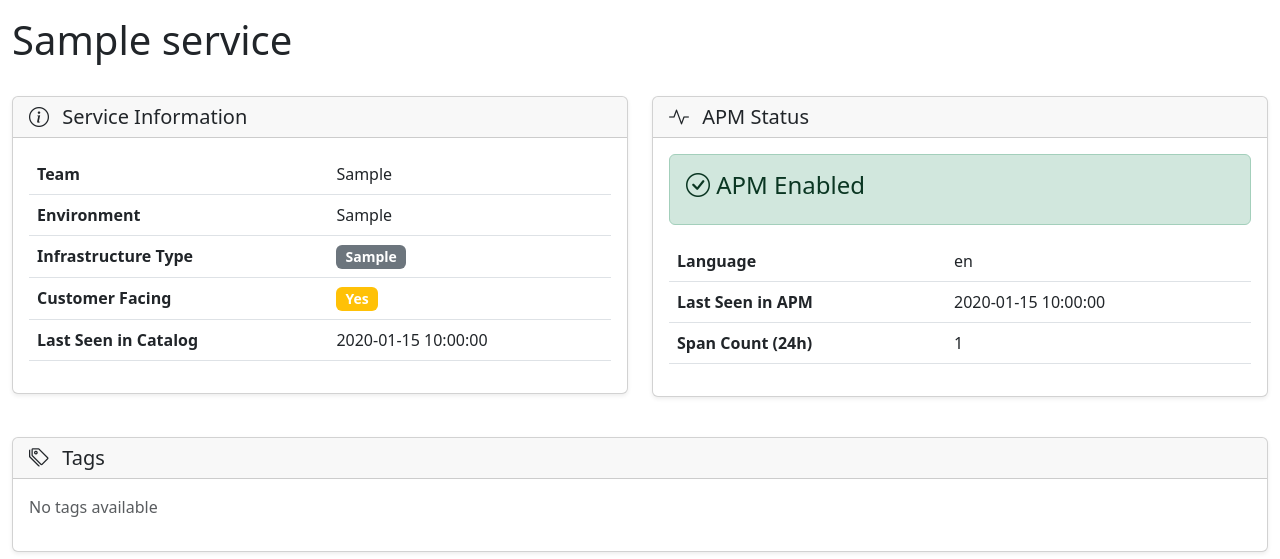
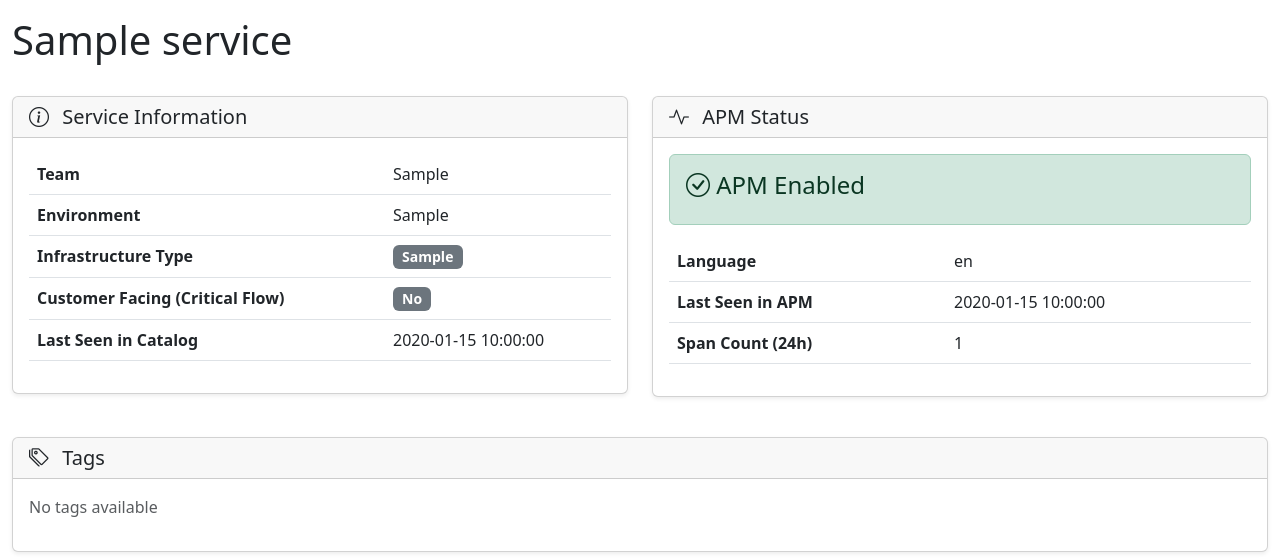
Before and after one commit to thanigaiv/apm-coverage, a Flask app: a page that uses app/templates/service_detail.html in a window 1280 px wide. Shown: the part 104-663 px from the top of the page. Run offline with Flask 3, Linux system fonts and the light colour scheme; tables that the repository leaves empty hold one stand-in row (values such as "Sample post").

Commit message:
add logic for customer facing services

```diff
--- a/app/routes/dashboard.py
+++ b/app/routes/dashboard.py
@@ -85,7 +85,7 @@ def index():
                 'percentage': (stats['with_apm'] / stats['total'] * 100) if stats['total'] > 0 else 0
             })
 
-    # Customer-facing services without APM
+    # Customer-facing services without APM (critical_flow=true)
     customer_facing_no_apm = []
     if total_services > 0:
         apm_service_map = {apm.service_name: apm.has_apm for apm in APMService.query.filter(
@@ -93,7 +93,9 @@ def index():
         ).all()}
 
         for service in filtered_services:
-            if service.is_customer_facing and not apm_service_map.get(service.service_name, False):
+            # Customer-facing services are those with critical_flow=true
+            is_customer_facing = service.tags and service.tags.get('critical_flow') == 'true'
+            if is_customer_facing and not apm_service_map.get(service.service_name, False):
                 customer_facing_no_apm.append(service)
 
     # Recent broken traces
--- a/app/routes/services.py
+++ b/app/routes/services.py
@@ -43,17 +43,25 @@ def list_services():
         elif apm_filter == 'disabled':
             query = query.filter(or_(APMService.has_apm == False, APMService.has_apm == None))
 
-    if customer_facing_filter:
-        if customer_facing_filter == 'yes':
-            query = query.filter(Service.is_customer_facing == True)
-        elif customer_facing_filter == 'no':
-            query = query.filter(Service.is_customer_facing == False)
-
     if search_query:
         query = query.filter(Service.service_name.ilike(f'%{search_query}%'))
 
-    # Get services (before tag filtering)
+    # Get services (before filtering)
     services = query.all()
+
+    # Apply customer_facing filter (critical_flow=true) in Python
+    if customer_facing_filter:
+        filtered_list = []
+        for service in services:
+            # Customer-facing services are those with critical_flow=true
+            is_customer_facing = service.tags and service.tags.get('critical_flow') == 'true'
+
+            if customer_facing_filter == 'yes' and is_customer_facing:
+                filtered_list.append(service)
+            elif customer_facing_filter == 'no' and not is_customer_facing:
+                filtered_list.append(service)
+
+        services = filtered_list
 
     # Apply tag filter in Python (database-agnostic approach)
     if tag_filter:
@@ -135,12 +143,15 @@ def export_services():
 
     # Write data
     for service in services:
+        # Customer-facing services are those with critical_flow=true
+        is_customer_facing = service.tags and service.tags.get('critical_flow') == 'true'
+
         writer.writerow([
             service.service_name,
             service.team or '',
             service.environment or '',
             service.infrastructure_type or '',
-            'Yes' if service.is_customer_facing else 'No',
+            'Yes' if is_customer_facing else 'No',
             'Yes' if service.apm_service and service.apm_service.has_apm else 'No',
             service.apm_service.apm_language if service.apm_service else '',
             service.last_seen_catalog.isoformat() if service.last_seen_catalog else '',
--- a/app/services/sync_service.py
+++ b/app/services/sync_service.py
@@ -191,11 +191,9 @@ def analyze_broken_traces(sample_size=100):
             # Identify why this is a potential broken trace
             reasons = []
 
-            if service.is_customer_facing:
-                reasons.append("customer-facing service")
-
+            # Customer-facing services are those with critical_flow=true
             if service.tags.get('critical_flow') == 'true':
-                reasons.append("critical flow service")
+                reasons.append("customer-facing service (critical_flow=true)")
 
             # High-value domains/products
             high_value_domains = ['experiences', 'platform', 'payments', 'booking']
--- a/app/templates/service_detail.html
+++ b/app/templates/service_detail.html
@@ -42,9 +42,9 @@
                         </td>
                     </tr>
                     <tr>
-                        <th>Customer Facing</th>
+                        <th>Customer Facing (Critical Flow)</th>
                         <td>
-                            {% if service.is_customer_facing %}
+                            {% if service.tags and service.tags.get('critical_flow') == 'true' %}
                             <span class="badge bg-warning">Yes</span>
                             {% else %}
                             <span class="badge bg-secondary">No</span>
--- a/app/templates/services.html
+++ b/app/templates/services.html
@@ -147,7 +147,7 @@
                                     {% endif %}
                                 </td>
                                 <td>
-                                    {% if service.is_customer_facing %}
+                                    {% if service.tags and service.tags.get('critical_flow') == 'true' %}
                                     <i class="bi bi-check-circle text-success"></i>
                                     {% else %}
                                     <i class="bi bi-x-circle text-muted"></i>
```
